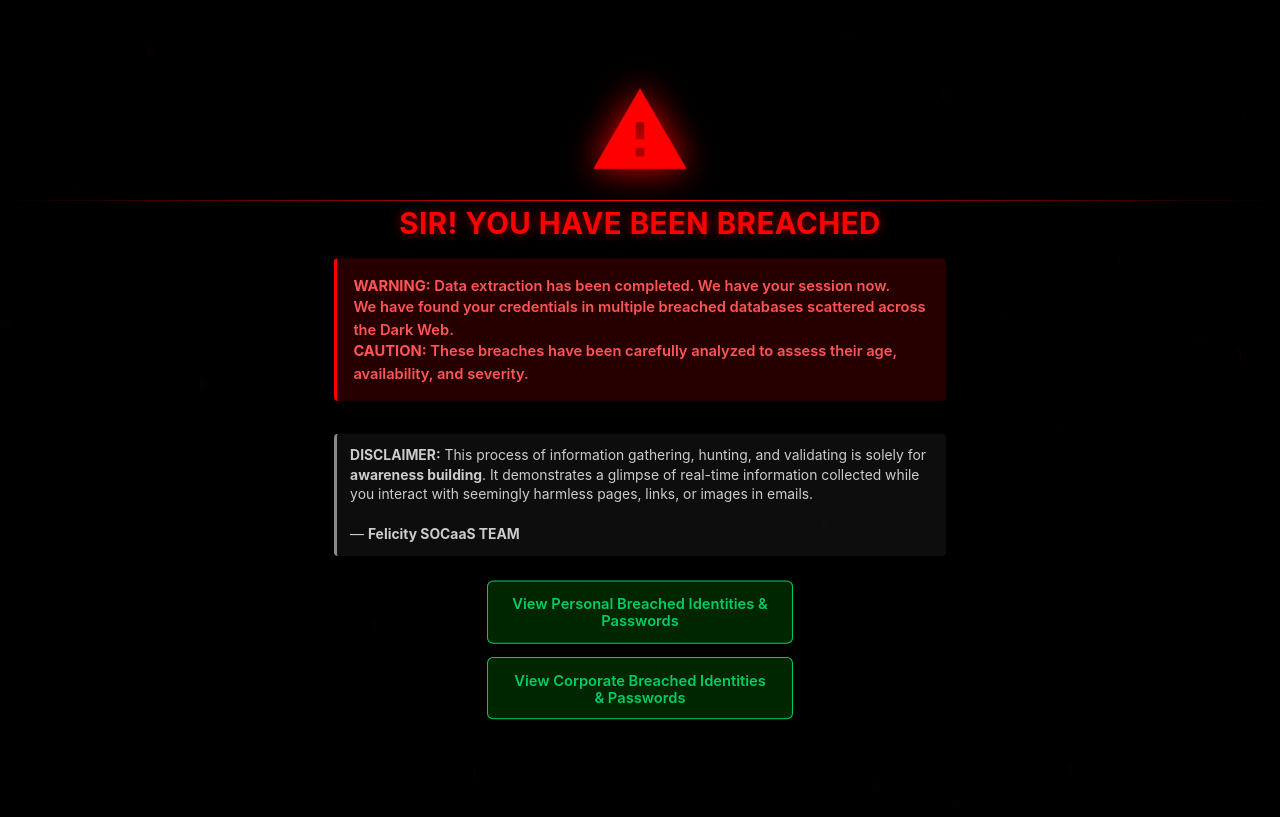
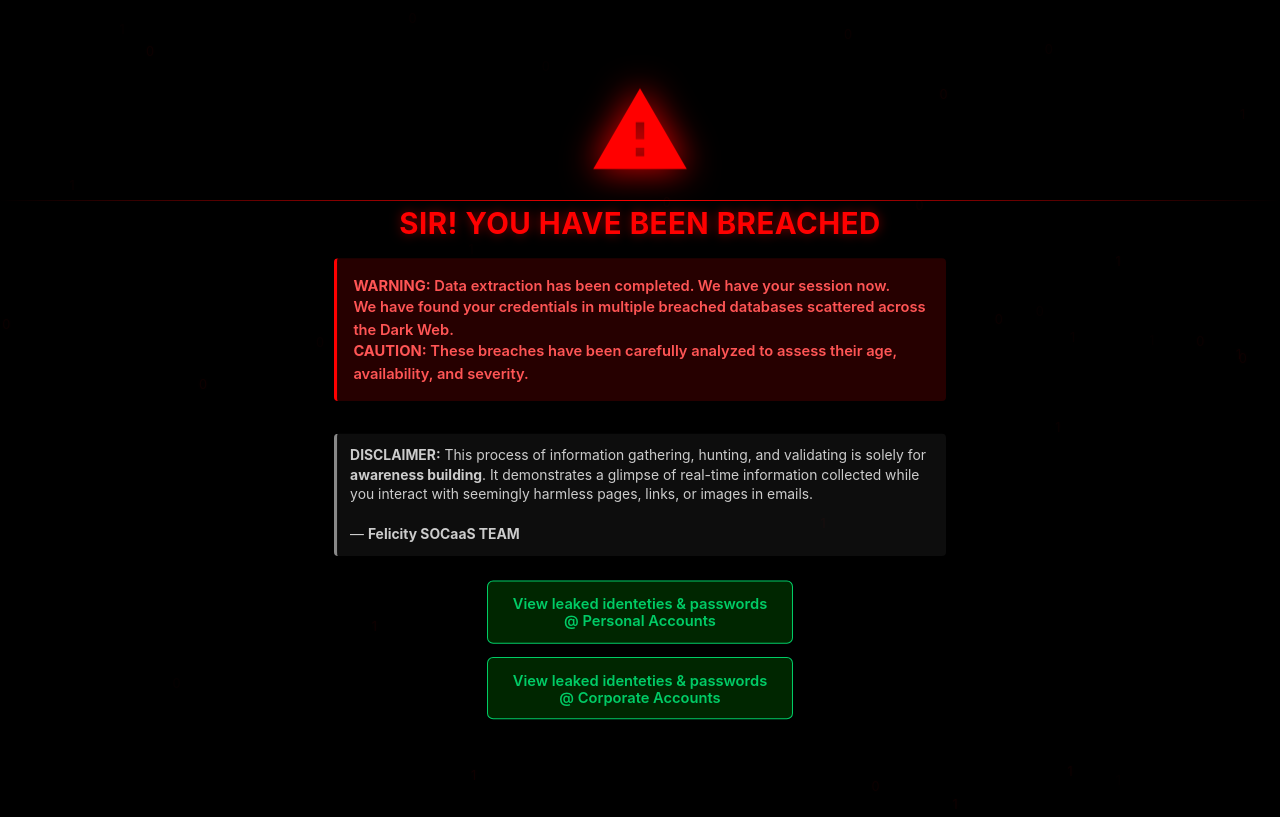
Before and after one commit to felicity-idc-drive/my-sharepoint-personal-shantona-breached-information, a plain HTML site: page index.html in a window 1280 px wide. Shown: the top 817 px of the page. Drawn offline with Linux system fonts and the light colour scheme.

Commit message:
Update index.html

```diff
--- a/index.html
+++ b/index.html
@@ -286,8 +286,8 @@
     </div>
 
     <div class="links-container">
-      <a href="https://felicity-idc-drive.github.io/my-sharepoint-personal-shantona-breached-information/real-rep/personal.html" class="link-button" target="_blank" rel="noopener noreferrer">View Personal Breached Identities & Passwords</a>
-      <a href="https://felicity-idc-drive.github.io/my-sharepoint-personal-shantona-breached-information/real-rep/corp-rep.html" class="link-button" target="_blank" rel="noopener noreferrer">View Corporate Breached Identities & Passwords</a>
+      <a href="https://felicity-idc-drive.github.io/my-sharepoint-personal-shantona-breached-information/real-rep/personal.html" class="link-button" target="_blank" rel="noopener noreferrer">View leaked identeties & passwords @ Personal Accounts</a>
+      <a href="https://felicity-idc-drive.github.io/my-sharepoint-personal-shantona-breached-information/real-rep/corp-rep.html" class="link-button" target="_blank" rel="noopener noreferrer">View leaked identeties & passwords @ Corporate Accounts</a>
     </div>
   </div>
 
```
